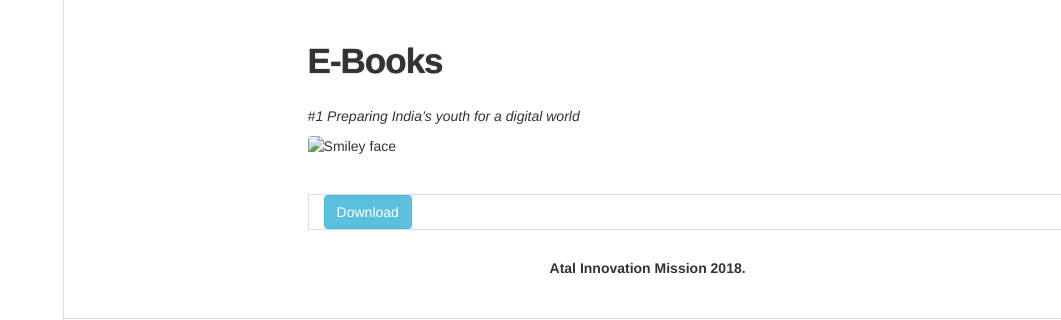
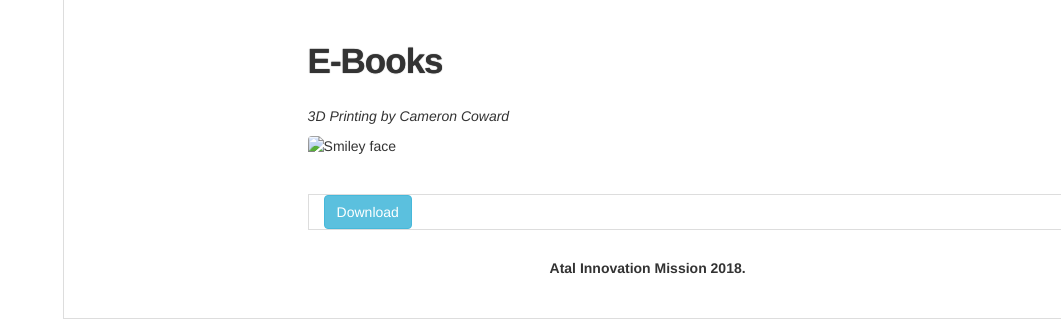
Before and after one commit to yugn27/atel, a Jekyll site: the page built from _pages/ebooks.md, in a window 1280 px wide. Shown: the part 333-653 px from the top of the page, without its empty margins (219-1280 px from the left). Built offline with Jekyll 4.4.1, drawn with Linux system fonts in a browser that asks for light colours.

Commit message:
Update ebooks.md

```diff
--- a/_pages/ebooks.md
+++ b/_pages/ebooks.md
@@ -10,7 +10,7 @@ active: active
 
 
 
-*#1 Preparing India’s youth for a digital world*
+*3D Printing by Cameron Coward*
 
 <link rel="stylesheet" href="https://maxcdn.bootstrapcdn.com/bootstrap/3.3.7/css/bootstrap.min.css">
   <script src="https://ajax.googleapis.com/ajax/libs/jquery/3.3.1/jquery.min.js"></script>
```
